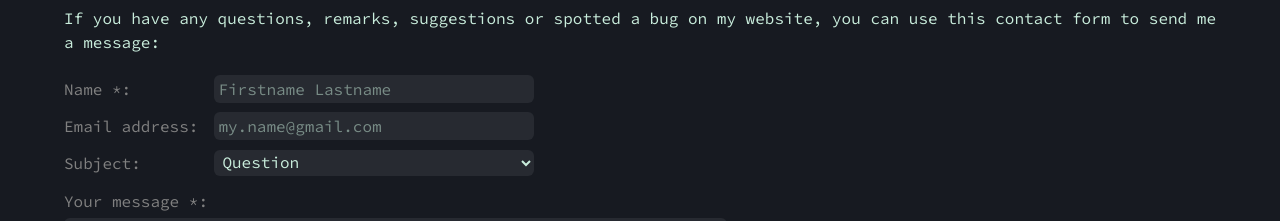
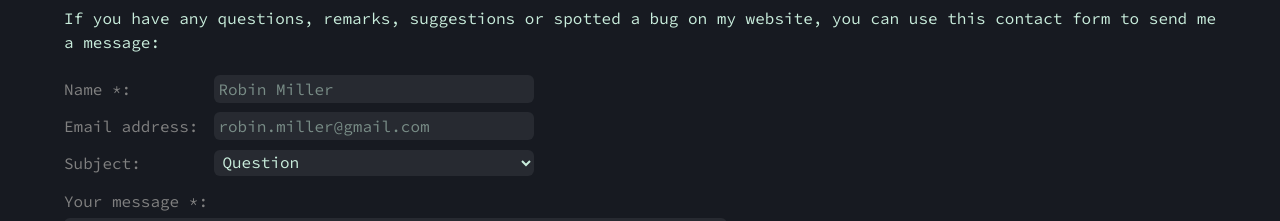
Before and after one commit to fflopsi/website, a Next.js app: page /contact in a window 1280 px wide. Shown: the part 511-732 px from the top of the page. Built offline with nearby package versions, Linux system fonts and the light colour scheme.

Commit message:
Move contact form to own clientside component, use serverside submit function

```diff
--- /dev/null
+++ b/actions/submitContactForm.ts
@@ -0,0 +1,25 @@
+'use server';
+
+type FormState = {
+  success: boolean;
+  successMsg: string;
+  name: string;
+  email: string;
+  subject: string;
+  message: string;
+};
+
+export async function submitContactForm(
+  previousState: FormState,
+  formData: FormData,
+): Promise<FormState> {
+  await new Promise((resolve) => setTimeout(resolve, 1000));
+  return {
+    success: true,
+    successMsg: 'Message sent.',
+    name: formData.get('name')?.toString() ?? '',
+    email: formData.get('email')?.toString() ?? '',
+    subject: formData.get('subject')?.toString() ?? 'question',
+    message: formData.get('message')?.toString() ?? '',
+  };
+}
--- a/app/contact/page.tsx
+++ b/app/contact/page.tsx
@@ -1,13 +1,8 @@
+import ContactForm from '@/components/contactForm';
 import getMetadata from '@/components/metadata';
 import { getAttr } from '@/components/routing';
-import Form from 'next/form';
 
 export const metadata = getMetadata(getAttr('/contact/', 'title'));
-
-async function submit() {
-  'use server';
-  console.log('Form submitted');
-}
 
 export default function Contact() {
   return (
@@ -17,51 +12,7 @@ export default function Contact() {
         If you have any questions, remarks, suggestions or spotted a bug on my
         website, you can use this contact form to send me a message:
       </p>
-      <Form action={submit}>
-        <div className='form-grid'>
-          <label htmlFor='name'>Name *: </label>
-          <input
-            type='text'
-            id='name'
-            name='name'
-            placeholder='Firstname Lastname'
-            maxLength={32}
-            required
-          />
-          <label htmlFor='email'>Email address: </label>
-          <input
-            type='email'
-            id='email'
-            name='email'
-            placeholder='my.name@gmail.com'
-            maxLength={64}
-          />
-          <label htmlFor='subject'>Subject: </label>
-          <select id='subject' name='subject' defaultValue={'question'}>
-            <option value='ta'>Concerning TA</option>
-            <option value='question'>Question</option>
-            <option value='suggestion'>Suggestion</option>
-            <option value='bug'>Bug</option>
-            <option value='other'>Other</option>
-          </select>
-        </div>
-        <label htmlFor='message'>Your message *:</label>
-        <br />
-        <textarea
-          id='message'
-          name='message'
-          placeholder={`Your message to me...\nDon't share any sensitive info like passwords and such.`}
-          rows={4}
-          cols={64}
-          required
-        />
-        <br />
-        <label>
-          <i>*: Required</i>
-        </label>
-        <br />
-        <button type='submit'>Submit message</button>
-      </Form>
+      <ContactForm />
     </>
   );
 }
--- /dev/null
+++ b/components/contactForm.tsx
@@ -0,0 +1,74 @@
+'use client';
+
+import { submitContactForm } from '@/actions/submitContactForm';
+import Form from 'next/form';
+import { useActionState } from 'react';
+
+export default function ContactForm() {
+  const [state, action, isLoading] = useActionState(submitContactForm, {
+    success: false,
+    successMsg: '',
+    name: '',
+    email: '',
+    subject: 'question',
+    message: '',
+  });
+
+  return (
+    <Form action={action}>
+      <div className='form-grid'>
+        <label htmlFor='name'>Name *: </label>
+        <input
+          type='text'
+          id='name'
+          name='name'
+          placeholder='Robin Miller'
+          defaultValue={state.name}
+          minLength={2}
+          maxLength={32}
+          required
+        />
+        <label htmlFor='email'>Email address: </label>
+        <input
+          type='email'
+          id='email'
+          name='email'
+          placeholder='robin.miller@gmail.com'
+          defaultValue={state.email}
+          minLength={6}
+          maxLength={64}
+        />
+        <label htmlFor='subject'>Subject: </label>
+        <select id='subject' name='subject' defaultValue={state.subject}>
+          <option value='ta'>Concerning TA</option>
+          <option value='question'>Question</option>
+          <option value='suggestion'>Suggestion</option>
+          <option value='bug'>Bug</option>
+          <option value='other'>Other</option>
+        </select>
+      </div>
+      <label htmlFor='message'>Your message *:</label>
+      <br />
+      <textarea
+        id='message'
+        name='message'
+        placeholder={`Your message to me...\nDon't share any sensitive info like passwords and such.`}
+        defaultValue={state.message}
+        rows={4}
+        cols={64}
+        required
+      />
+      <br />
+      <label>
+        <i>*: Required</i>
+      </label>
+      <br />
+      <button disabled={isLoading} type='submit'>
+        {isLoading ? 'Sending...' : 'Submit message'}
+      </button>{' '}
+      <span style={{ color: state.success ? '' : 'orange' }}>
+        {state ? state.successMsg : ''}
+      </span>
+    </Form>
+  );
+}
```
